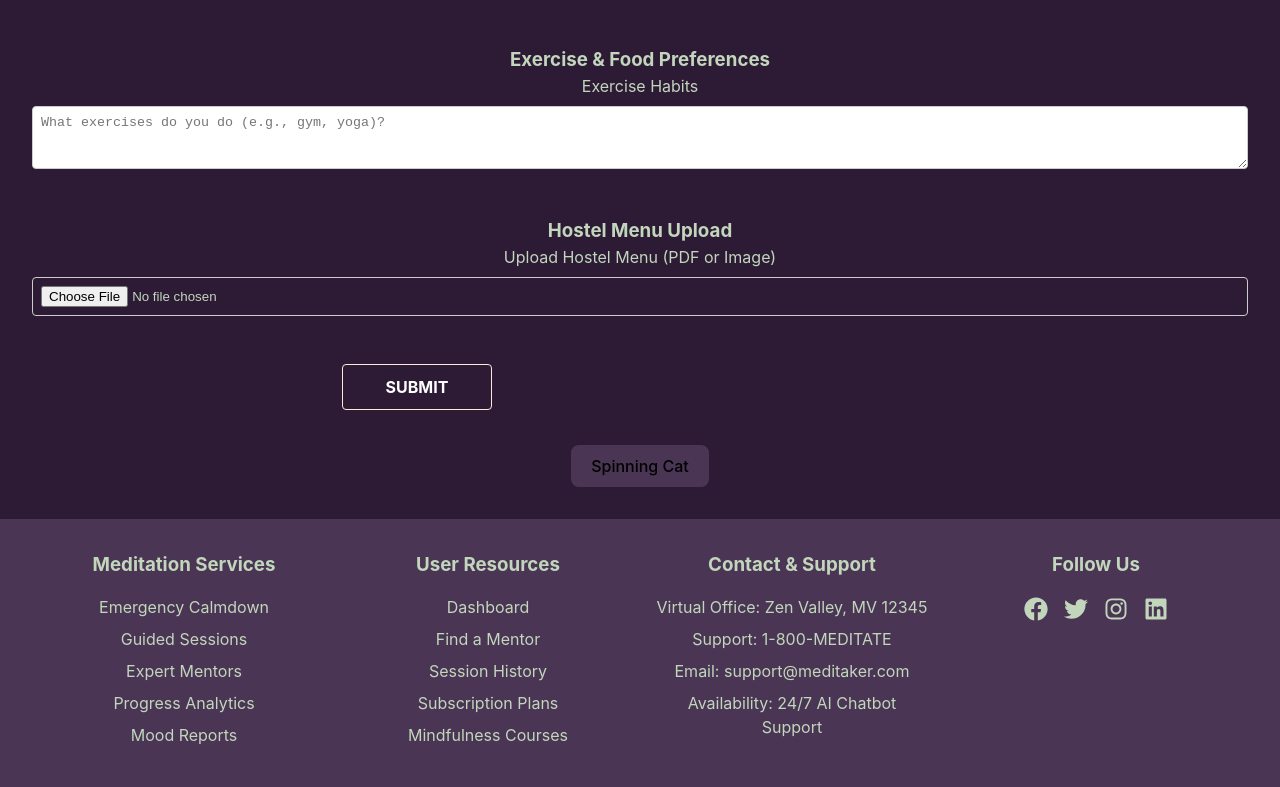
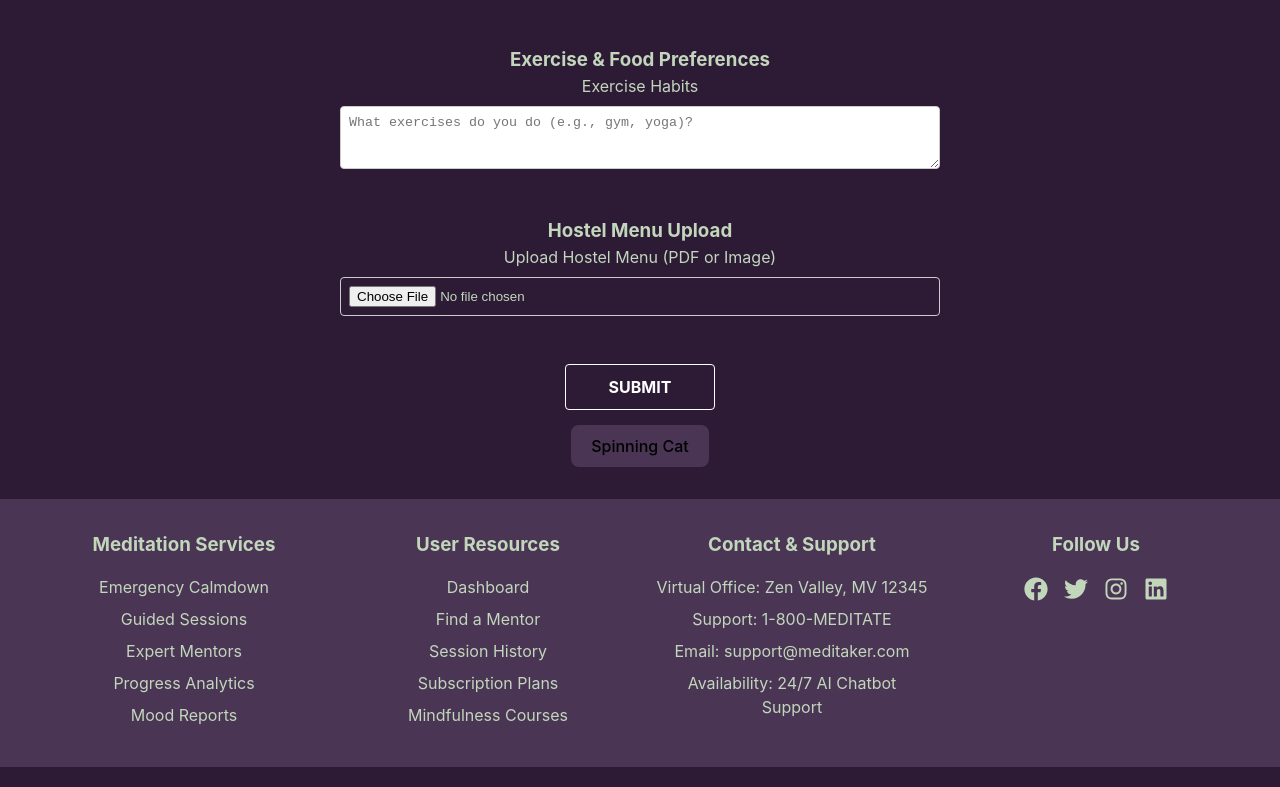
Before and after one commit to intojhanurag/Igdtudw, a React (Vite) app in the folder frontend/: page /userinput in a window 1280 px wide. Shown: the part 661-1448 px from the top of the page. Built offline with nearby package versions, Linux system fonts and the light colour scheme; sample sign-in values are in the browser's storage.

Commit message:
submit button in the middle

```diff
--- a/frontend/src/components/UserInput.css
+++ b/frontend/src/components/UserInput.css
@@ -2,12 +2,20 @@
   padding: 2rem;
   background-color: var(--background);
   color: var(--text-primary);
+  display: flex;
+  justify-content: center;
+  align-items: center;
+  flex-direction: column;
+  min-height: 100vh;
+
 }
 
 .user-form {
   display: flex;
   flex-direction: column;
   gap: 1rem;
+  width: 100%;
+  max-width: 600px;
 }
 
 .form-section {
@@ -36,14 +44,14 @@
   padding: 0.75rem 1.5rem;
   background-color: var(--accent-primary);
   color: #fff;
-  margin-bottom: 35px;
-  border-color: antiquewhite;
   border-radius: 4px;
   cursor: pointer;
-  margin-left: 310px;
+  border-color: white;
+  margin-bottom: 35px;
   width: 150px;
-
-  transition: background-color 0.3s ease;
+  margin: 0 auto;
+/* Center the button */
+  transition: background-color 0.3s ease, transform 0.3s ease, box-shadow 0.3s ease;
   font-weight: bold;
   text-transform: uppercase;
 }
@@ -74,6 +82,9 @@
   background-color: var(--header);
   color: var(--text-primary);
 }
+.spinning-cat-btn{
+  margin-top: 15px;
+}
 
 .diet-plan-table td {
   background-color: var(--background);
```
Also changed, not shown: frontend/src/components/UserInput.jsx (+5 -5 lines).
